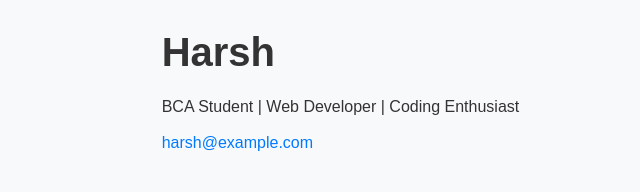
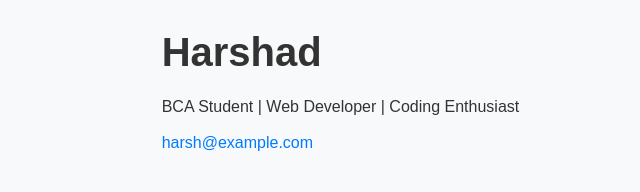
Before and after one commit to Harshcode01/Personal-resume, a plain HTML site: page index.html in a window 1280 px wide. Shown: the top 192 px of the page, 285-925 px from the left. Drawn offline with Linux system fonts and the light colour scheme.

Commit message:
Update index.html

```diff
--- a/index.html
+++ b/index.html
@@ -17,7 +17,7 @@
                 <img src="images/profile.jpg" alt="Profile Picture" class="profile-img">
             </div>
             <div class="header-right">
-                <h1>Harsh</h1>
+                <h1>Harshad</h1>
                 <p>BCA Student | Web Developer | Coding Enthusiast</p>
                 <a href="mailto:harsh@example.com" class="email-link">harsh@example.com</a>
             </div>
```
